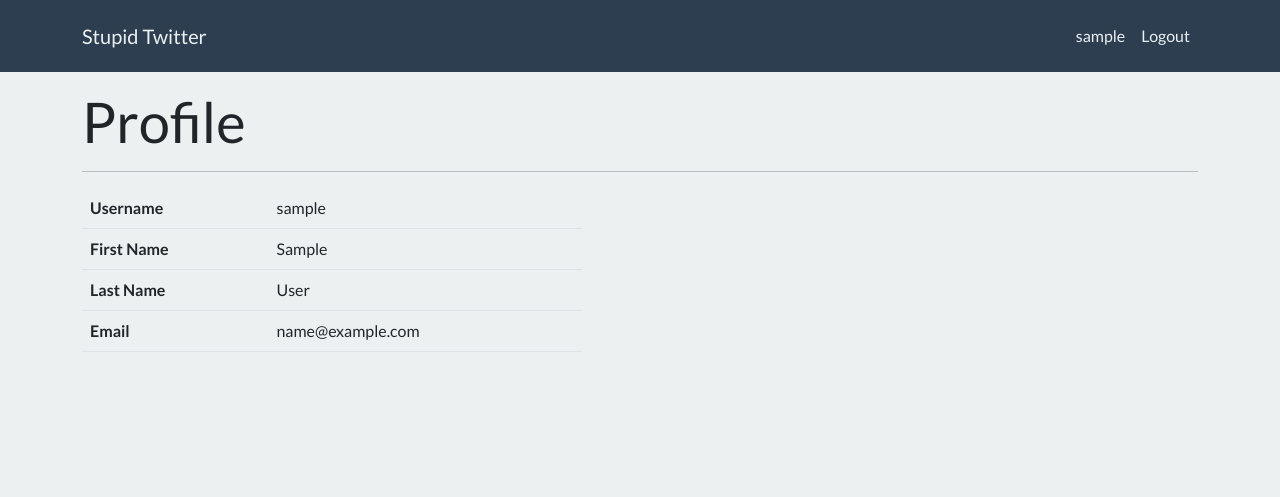
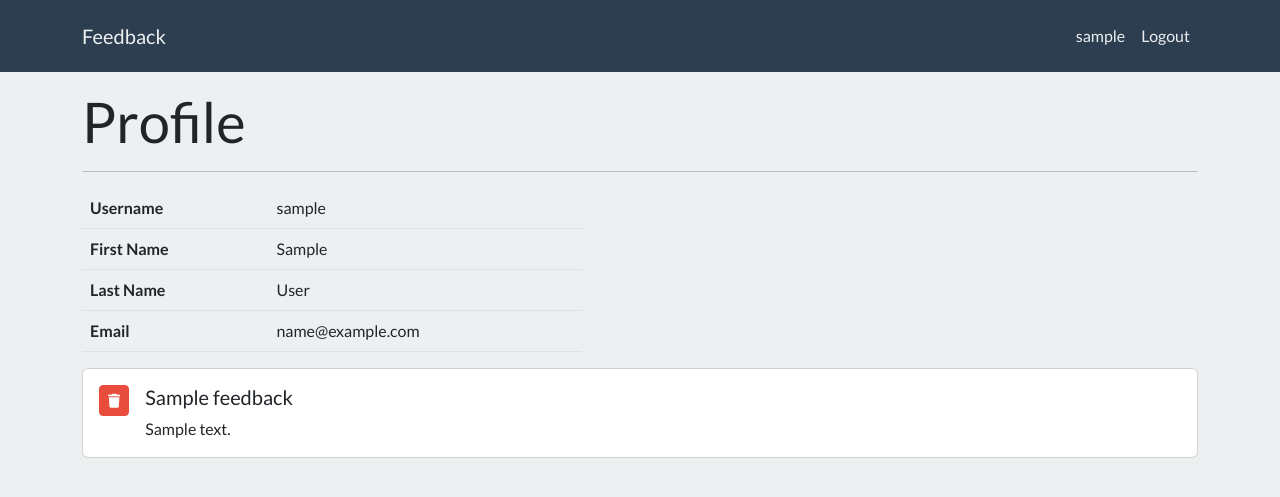
Before and after one commit to johnathan-booy/Feedback, a Flask app: a page that uses templates/base.html in a window 1280 px wide. Shown: the top 497 px of the page. Run offline with Flask 3, Linux system fonts and the light colour scheme; the visitor is signed in with stand-in values (Sample User, id 1); tables that the repository leaves empty hold one stand-in row (values such as "Sample post"); some libraries are stand-ins or nearby versions.

Commit message:
User feedback

```diff
--- a/app.py
+++ b/app.py
@@ -1,7 +1,7 @@
 from flask import Flask, request, render_template, redirect, flash, session
 from flask_debugtoolbar import DebugToolbarExtension
 from sqlalchemy.exc import IntegrityError
-from models import db, connect_db, User
+from models import db, connect_db, User, Feedback
 from forms import LoginForm, RegisterForm
 from helpers import create_new_user
 
@@ -94,4 +94,21 @@ def show_user_details(username):
     user = User.query.filter_by(username=username).first()
 
     if user:
-        return render_template("user.html", user=user)
+        feedback = Feedback.query.filter_by(username=username).all()
+        return render_template("user.html", user=user, feedback=feedback)
+
+
+@app.route('/feedback/<int:feedback_id>/delete', methods=['POST'])
+def delete_feedback(feedback_id):
+    """Delete feedback if the correct user is signed in"""
+
+    feedback = Feedback.query.get(feedback_id)
+
+    if feedback.username != session.get('username'):
+        flash("You don't have permission to delete this feedback!", 'danger')
+        return redirect('/')
+
+    db.session.delete(feedback)
+    db.session.commit()
+    flash("Feedback has been deleted", 'success')
+    return redirect(f'/users/{feedback.username}')
--- a/templates/base.html
+++ b/templates/base.html
@@ -11,7 +11,7 @@
 	<link rel="stylesheet" href="https://bootswatch.com/5/flatly/bootstrap.min.css">
 
 	<!-- Font Awesome -->
-	<!-- <script src="https://kit.fontawesome.com/7411db11d8.js" crossorigin="anonymous"></script> -->
+	<script src="https://kit.fontawesome.com/7411db11d8.js" crossorigin="anonymous"></script>
 
 	<!-- CSS -->
 	<link rel="stylesheet" href="/static/style.css">
@@ -20,7 +20,7 @@
 <body class="bg-light">
 	<nav class="navbar navbar-light bg-primary justify-content-between">
 		<div class="container">
-			<a href="/" class="navbar-brand text-light">Stupid Twitter</a>
+			<a href="/" class="navbar-brand text-light">Feedback</a>
 			<ul class="nav navbar-nav flex-row">
 				{% if 'username' not in session %}
 				<li class="nav-item mx-2">
--- a/templates/home.html
+++ b/templates/home.html
@@ -1,11 +1,11 @@
 {% extends 'base.html' %}
 
 {% block title %}
-<title>Title</title>
+<title>Feedback</title>
 {% endblock %}
 
 {% block content %}
-<h1 class="display-4">Stupid Twitter</h1>
+<h1 class="display-4">Feedback</h1>
 <hr>
 <div class="p-5">
     <p>Lorem, ipsum dolor sit amet consectetur adipisicing elit. Nemo, excepturi officia asperiores nulla
--- a/templates/user.html
+++ b/templates/user.html
@@ -29,4 +29,28 @@
         </tbody>
     </table>
 </div>
+
+{% if feedback %}
+<div id="feedback">
+    {% for fb in feedback %}
+    <div class="card my-2">
+        <div class="card-body justify-content-left d-flex">
+            <div>
+                <form action="/feedback/{{fb.id}}/delete" method="POST">
+                    <button class="btn btn-sm btn-danger"><i class="fa-solid fa-trash"></i></button>
+                </form>
+            </div>
+            <div class="mx-3">
+                <div>
+                    <h5 class="card-title">{{fb.title}}</h5>
+                    <p class="card-text">{{fb.content}}</p>
+                </div>
+            </div>
+        </div>
+
+    </div>
+    {% endfor %}
+</div>
+{% endif %}
+
 {% endblock %}
```
Also changed, not shown: models.py (+12 -2 lines), seed.py (+15 -1 lines).
